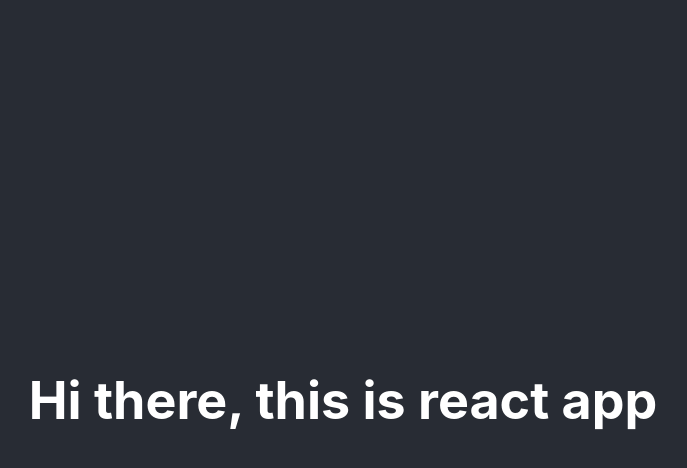
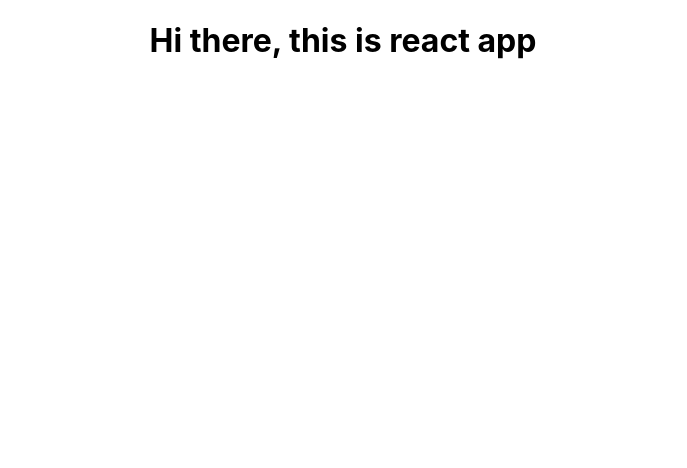
Before and after one commit to amir-sulehria/React, a React (Create React App) app in the folder basic-features/: page / in a window 1280 px wide. Shown: the top 468 px of the page, without its empty margins (297-984 px from the left). Built offline with nearby package versions, Linux system fonts and the light colour scheme.

Commit message:
1-Component-Lec

```diff
--- a/basic-features/src/App.js
+++ b/basic-features/src/App.js
@@ -1,17 +1,27 @@
-import React from 'react';
+import React, {Component} from 'react';
 import './App.css';
 
-function App() {
-  return (
-    <div className="App">
-      <header className="App-header">
 
+/*1.2
+here we see one of two ways of defining react component, we create js class with class keyword and then we
+inherit from Component class which is from react library, above React import is important for rendering
+anything to dom, the class has a render method which get called by react to render something to screen,
+there is one important job every react component has to do it has to return or render somthing, we
+can do there things too i.e calculations, reach out to internet etc., at end we export this class
+as default export of this file, this is es6 feature which simply means if u import this whole file, u'll
+simply import this class because it's default export. the code looking like html is actually jsx
+*/
+class App extends Component {
+
+  render(){
+    return(
+      <div className="App">
         <h1>
           Hi there, this is react app
         </h1>
-      </header>
-    </div>
-  );
+      </div>
+    );
+  }
 }
 
 export default App;
--- a/basic-features/src/index.js
+++ b/basic-features/src/index.js
@@ -5,8 +5,20 @@ import App from './App';
 import * as serviceWorker from './serviceWorker';
 
 ReactDOM.render(<App />, document.getElementById('root'));
+/*1.1
+here the app component is rendered, into place of the root, usually u render one root component i.e. App.js
+in this case, and u nest all component ur ap might need in app component, u can also nest components
+inside components
+*/
+
+
+
+
+
+
+
 
 // If you want your app to work offline and load faster, you can change
 // unregister() to register() below. Note this comes with some pitfalls.
 // Learn more about service workers: https://bit.ly/CRA-PWA
-serviceWorker.unregister();
+serviceWorker.register();
```
